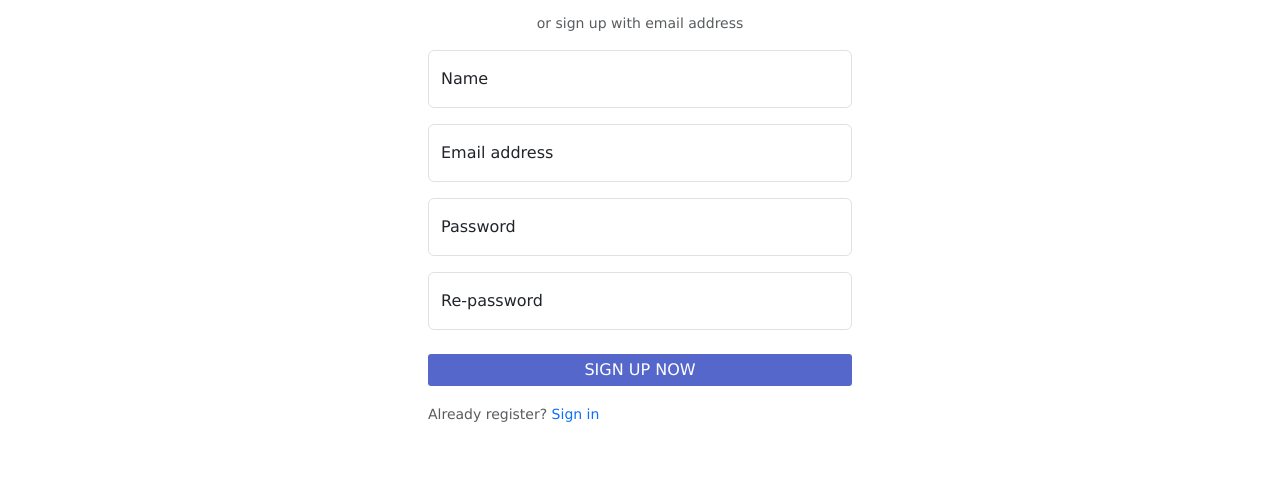
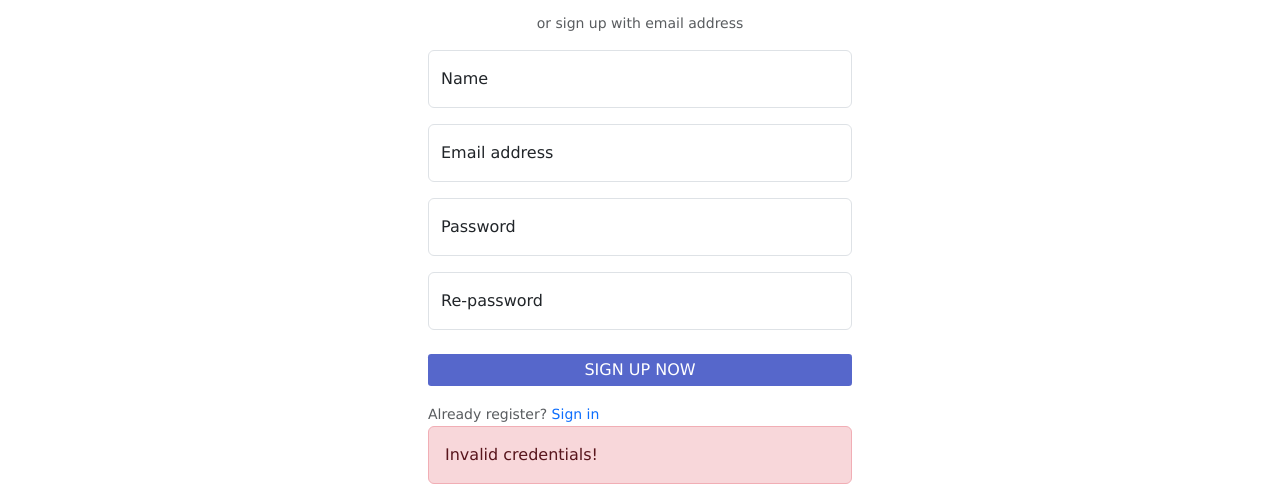
Before and after one commit to RafaelHenkel/Atividade-pratica-Login-e-Cadastro-com-Bootstrap, a website: page html/register.html in a window 1280 px wide. Both pictures are taken after a click on the button "SIGN UP NOW". Shown: the part 359-859 px from the top of the page. Before the commit the page ends 800 px from the top, so only its background shows below. Drawn offline with nearby package versions, Linux system fonts and the light colour scheme; no server answers.

Commit message:
add alert if error in register

```diff
--- a/html/register.html
+++ b/html/register.html
@@ -76,6 +76,9 @@
             <div class="col-12">
                 <small class="text-body-secondary">Already register? <a href="./login.html">Sign in</a></small>
             </div>
+            <div class="col-12">
+              <div id="my-alert"></div>
+            </div>
         </div>
       </div>
     </main>
--- a/js/script.js
+++ b/js/script.js
@@ -20,8 +20,14 @@ const createAccount = async (event) => {
     console.log("conta criada", response.data);
 
     localStorage.removeItem("register");
+
+    window.location.href = "../html/login.html";
   } catch (error) {
-    console.log(error);
+    const alert = document.getElementById("my-alert");
+
+    alert.innerHTML = `<div class="alert alert-danger" role="alert">
+    Invalid credentials!
+  </div>`;
   }
 };
 
@@ -30,8 +36,6 @@ const login = async (event) => {
   try {
     const mail = document.getElementById("email").value;
     const pass = document.getElementById("password").value;
-
-
 
     const data = {
       mail,
```
